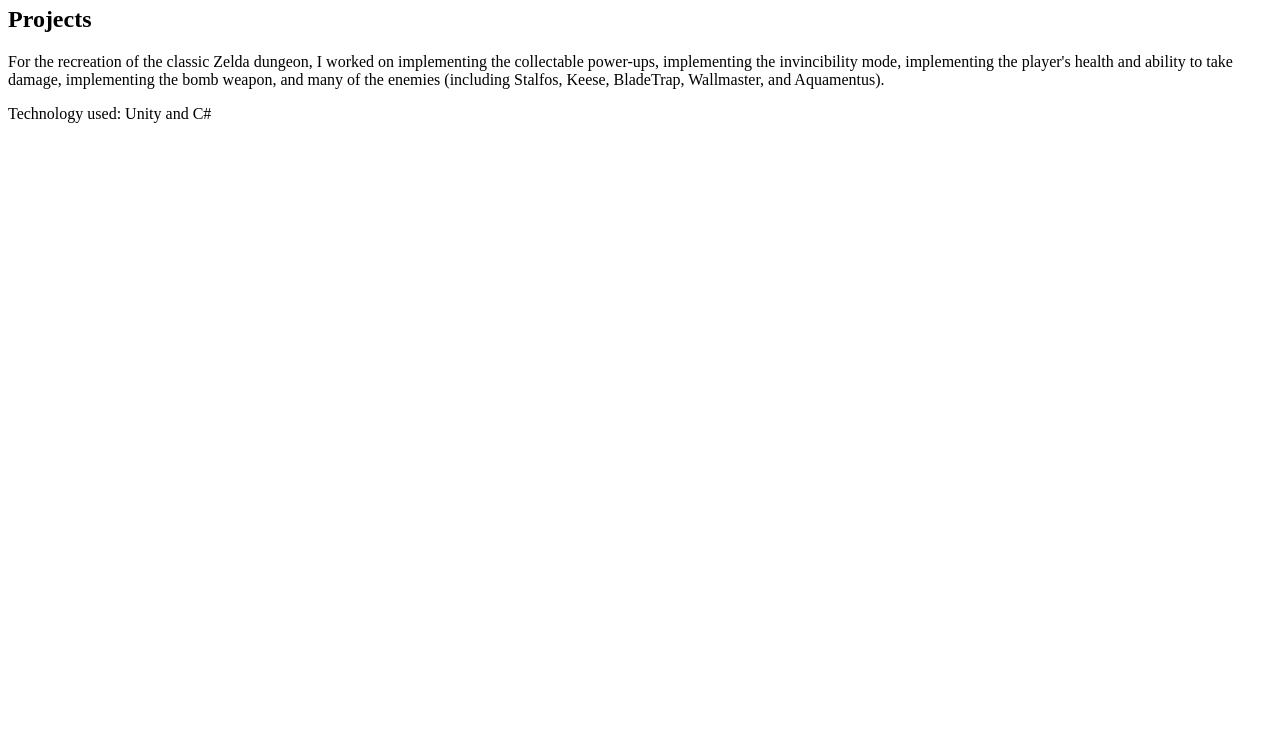
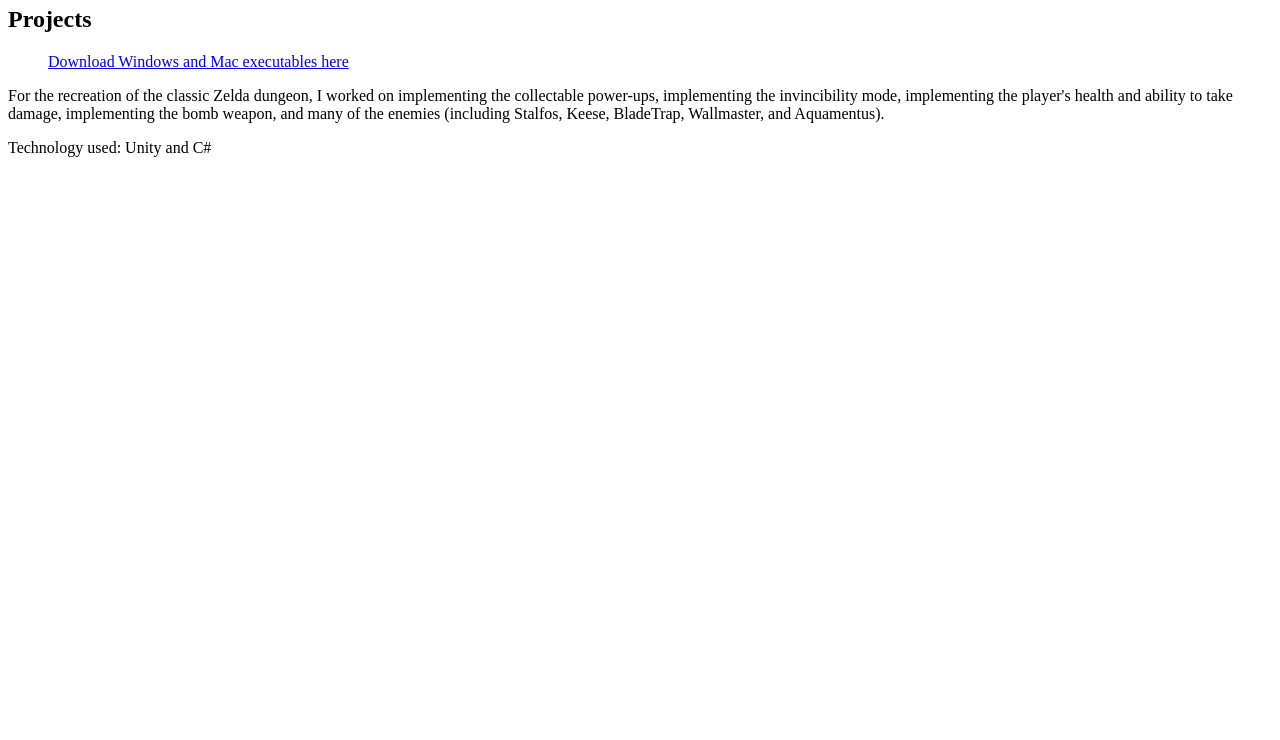
Before and after one commit to IshitaDeshmukh13/eecs494portfolio, a plain HTML site: page index.html in a window 1280 px wide. Shown: the part 60-800 px from the top of the page. Drawn offline with Linux system fonts and the light colour scheme.

Commit message:
Add download link for executables

```diff
--- a/index.html
+++ b/index.html
@@ -5,7 +5,7 @@
 <h2>Projects</h2>
 
 <ul>
-
+<a href="p1_gold_builds.zip"> Download Windows and Mac executables here</a>
 </ul>
 
 <p>For the recreation of the classic Zelda dungeon, I worked on implementing the collectable power-ups,
```
